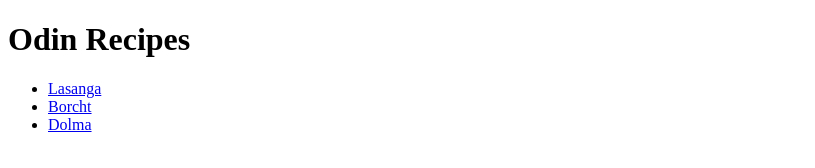
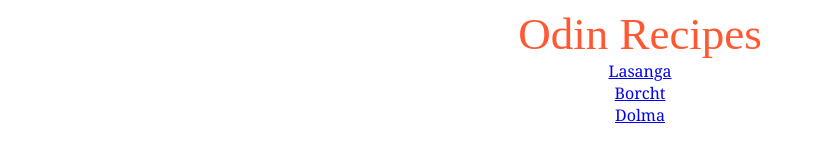
Before and after one commit to dynomike99/odin-recipes, a plain HTML site: page index.html in a window 1280 px wide. Shown: the whole page, without its empty margins (0-815 px from the left). Drawn offline with Linux system fonts and the light colour scheme.

Commit message:
Add styles to the heading and recipe links

```diff
--- a/index.html
+++ b/index.html
@@ -2,15 +2,15 @@
 <html lang="en">
 <head>
     <meta charset"UTF-8">
+    <link rel="stylesheet" href="styles/styles.css">
     <title>Odin Recipes</title>
 </head>
 <body>
-     <h1>Odin Recipes</h1>
-        <ul>
-            <li><a href="recipes/lasagna.html">Lasanga</a></li>
-            <li><a href="recipes/borcht.html">Borcht</a></li>
-            <li><a href="recipes/dolma.html">Dolma</a></li>
-        </ul>
+    <div id="title">Odin Recipes</div>
+        <div class="one"><a href="recipes/lasagna.html">Lasanga</a></div>
+        <div class="two"><a href="recipes/borcht.html">Borcht</a></div>
+        <div class="three"><a href="recipes/dolma.html">Dolma</a></div>
+
 </body>
 
 </html>
--- /dev/null
+++ b/styles/styles.css
@@ -0,0 +1,14 @@
+#title {
+    color: #FF5833;
+    font-size: 45px;
+    text-align: center;
+    font-family: "times new roman", serif;
+    font-weight: 400;
+}
+
+.one,
+.two,
+.three {
+    text-align: center;
+    font-family: Georgia, 'Times New Roman', Times, serif;
+}
```
